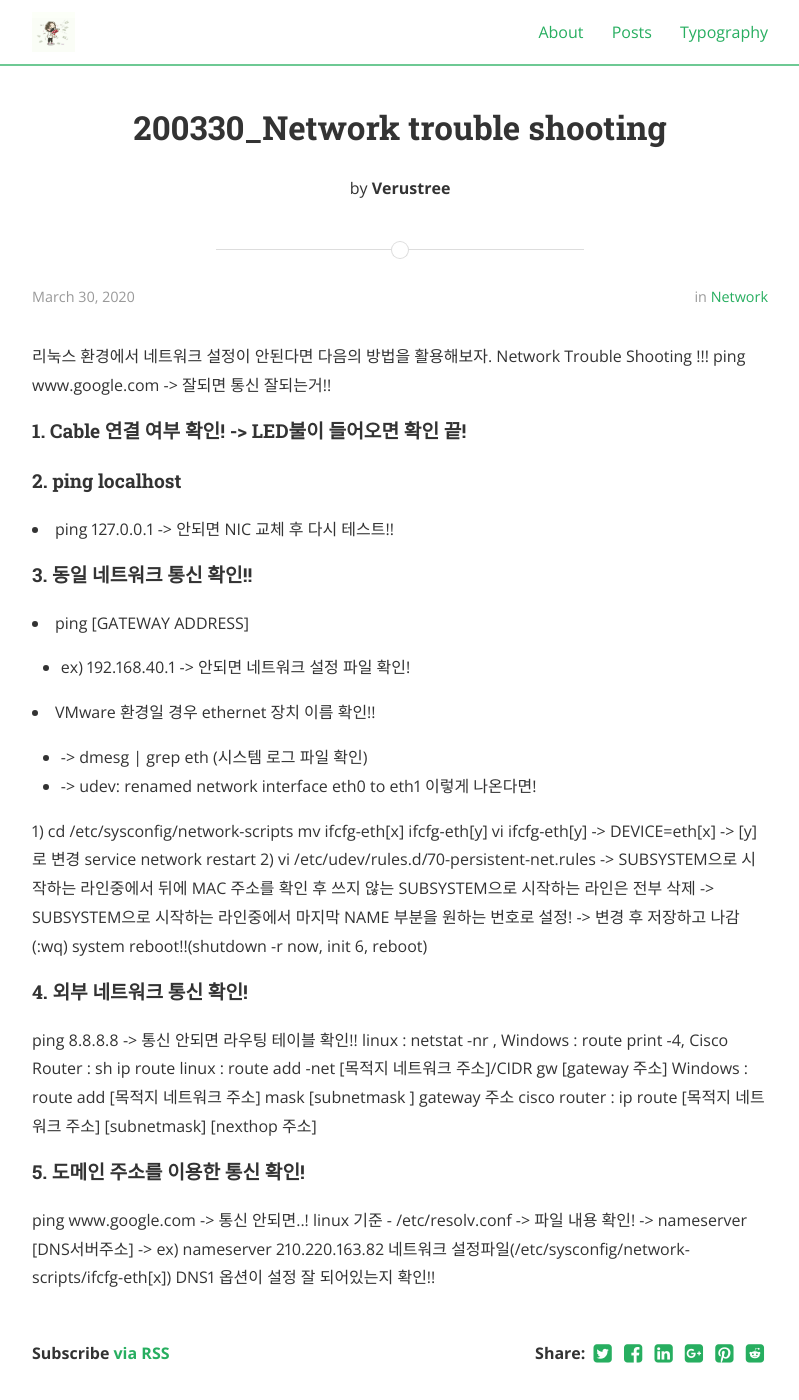
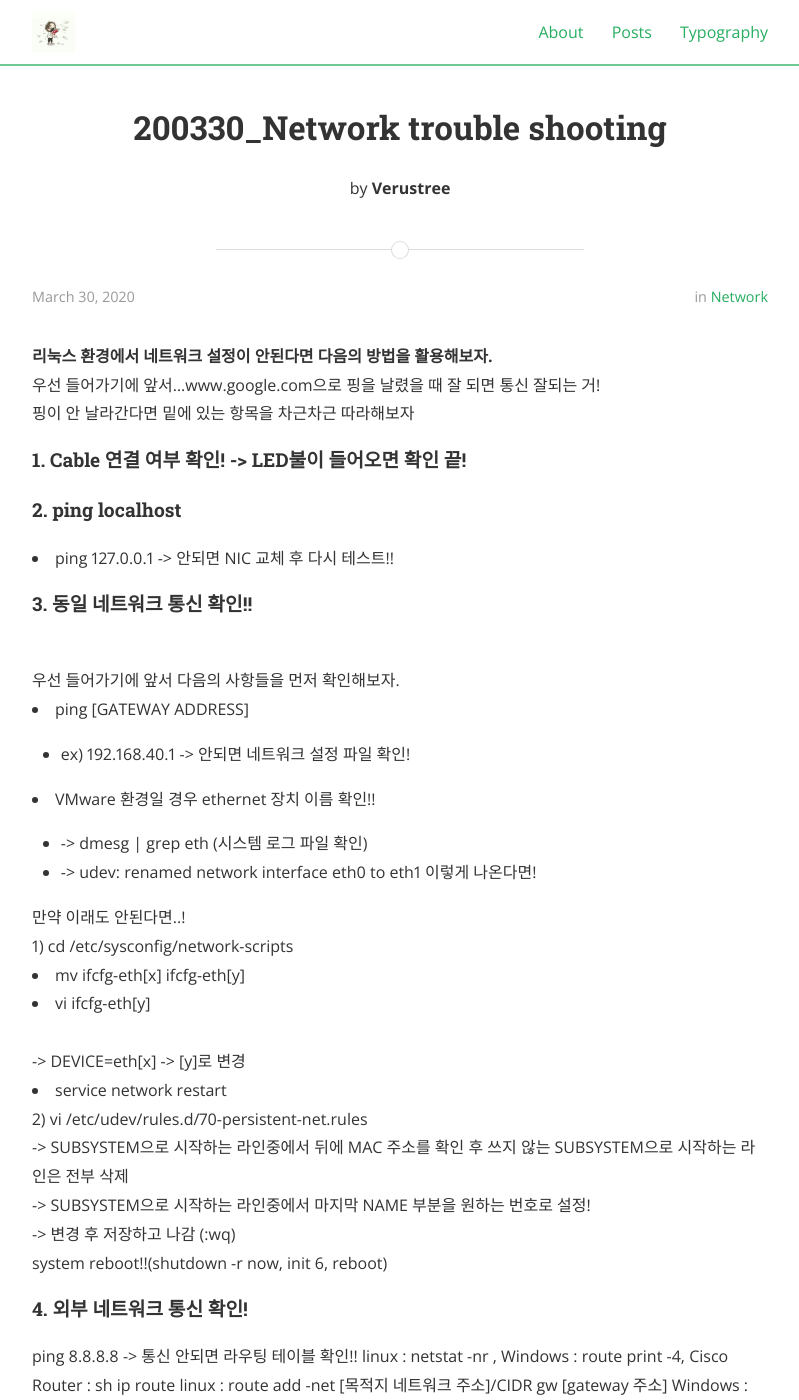
Before and after one commit to verustree/verustree.github.io, a Jekyll site: the page built from _posts/2020-03-30-Network-trouble-shooting.md, in a window 1280 px wide and 1400 px high. Shown: the whole window, without its empty margins (240-1039 px from the left). Built offline with Jekyll 4.4.1, drawn with Linux system fonts in a browser that asks for light colours; nearby versions of some CDN libraries; some of the changed text lies outside the part shown.

Commit message:
Update 2020-03-30-Network-trouble-shooting.md
각종 <li>, <br> 태그 추가

```diff
--- a/_posts/2020-03-30-Network-trouble-shooting.md
+++ b/_posts/2020-03-30-Network-trouble-shooting.md
@@ -6,9 +6,9 @@ author: Verustree
 categories: Network
 ---
 
-리눅스 환경에서 네트워크 설정이 안된다면 다음의 방법을 활용해보자.
-Network Trouble Shooting !!!
-ping www.google.com -> 잘되면 통신 잘되는거!!
+<strong>리눅스 환경에서 네트워크 설정이 안된다면 다음의 방법을 활용해보자.</strong><br>
+우선 들어가기에 앞서...www.google.com으로 핑을 날렸을 때 잘 되면 통신 잘되는 거!<br>
+핑이 안 날라간다면 밑에 있는 항목을 차근차근 따라해보자
 
 <p>
 <h4>1. Cable 연결 여부 확인!  -> LED불이 들어오면 확인 끝!</h4>
@@ -20,23 +20,24 @@ ping www.google.com -> 잘되면 통신 잘되는거!!
 </p>
 
 <p>
-<h4>3. 동일 네트워크 통신 확인!!</h4>
+<h4>3. 동일 네트워크 통신 확인!!</h4><br>
+우선 들어가기에 앞서 다음의 사항들을 먼저 확인해보자.<br>
 	<li>ping [GATEWAY ADDRESS]</li><ul>
 	<li>ex) 192.168.40.1  ->  안되면 네트워크 설정 파일 확인!</li></ul>
 	<li>VMware 환경일 경우 ethernet 장치 이름 확인!!</li><ul>
 	<li>-> dmesg | grep eth  (시스템 로그 파일 확인)</li>
 	<li>-> udev: renamed network interface eth0 to eth1  이렇게 나온다면!</li></ul>
+만약 이래도 안된다면..!<br>
+	1) cd /etc/sysconfig/network-scripts
+		<li>mv ifcfg-eth[x] ifcfg-eth[y]</li>
+		<li>vi ifcfg-eth[y]</li><br>
+		-> DEVICE=eth[x] -> [y]로 변경
+	<li>service network restart</li>
 
-	1) cd /etc/sysconfig/network-scripts
-		mv ifcfg-eth[x] ifcfg-eth[y]
-		vi ifcfg-eth[y]
-		-> DEVICE=eth[x] -> [y]로 변경
-	service network restart
-
-	2) vi /etc/udev/rules.d/70-persistent-net.rules
-		-> SUBSYSTEM으로 시작하는 라인중에서 뒤에 MAC 주소를 확인 후 쓰지 않는 SUBSYSTEM으로 시작하는 라인은 전부 삭제
-		-> SUBSYSTEM으로 시작하는 라인중에서 마지막 NAME 부분을 원하는 번호로 설정!
-		-> 변경 후 저장하고 나감 (:wq)
+	2) vi /etc/udev/rules.d/70-persistent-net.rules <br>
+		-> SUBSYSTEM으로 시작하는 라인중에서 뒤에 MAC 주소를 확인 후 쓰지 않는 SUBSYSTEM으로 시작하는 라인은 전부 삭제<br>
+		-> SUBSYSTEM으로 시작하는 라인중에서 마지막 NAME 부분을 원하는 번호로 설정!<br>
+		-> 변경 후 저장하고 나감 (:wq)  <br>
 		system reboot!!(shutdown -r now, init 6, reboot)
 </p>
 
@@ -51,10 +52,10 @@ ping www.google.com -> 잘되면 통신 잘되는거!!
 
 <p>
 <h4>5. 도메인 주소를 이용한 통신 확인!</h4>
-	ping www.google.com -> 통신 안되면..!
-	linux 기준  -  /etc/resolv.conf -> 파일 내용 확인!
-			-> nameserver [DNS서버주소]
-			-> ex) nameserver 210.220.163.82
-	네트워크 설정파일(/etc/sysconfig/network-scripts/ifcfg-eth[x])
+	<li>ping www.google.com -> 통신 안되면..!</li>
+	linux 기준  -  /etc/resolv.conf -> 파일 내용 확인!<br>
+			-> nameserver [DNS서버주소]<br>
+			-> ex) nameserver 210.220.163.82  <br>
+	네트워크 설정파일(/etc/sysconfig/network-scripts/ifcfg-eth[x])<br>
 	DNS1 옵션이 설정 잘 되어있는지 확인!!
 </p>
```
